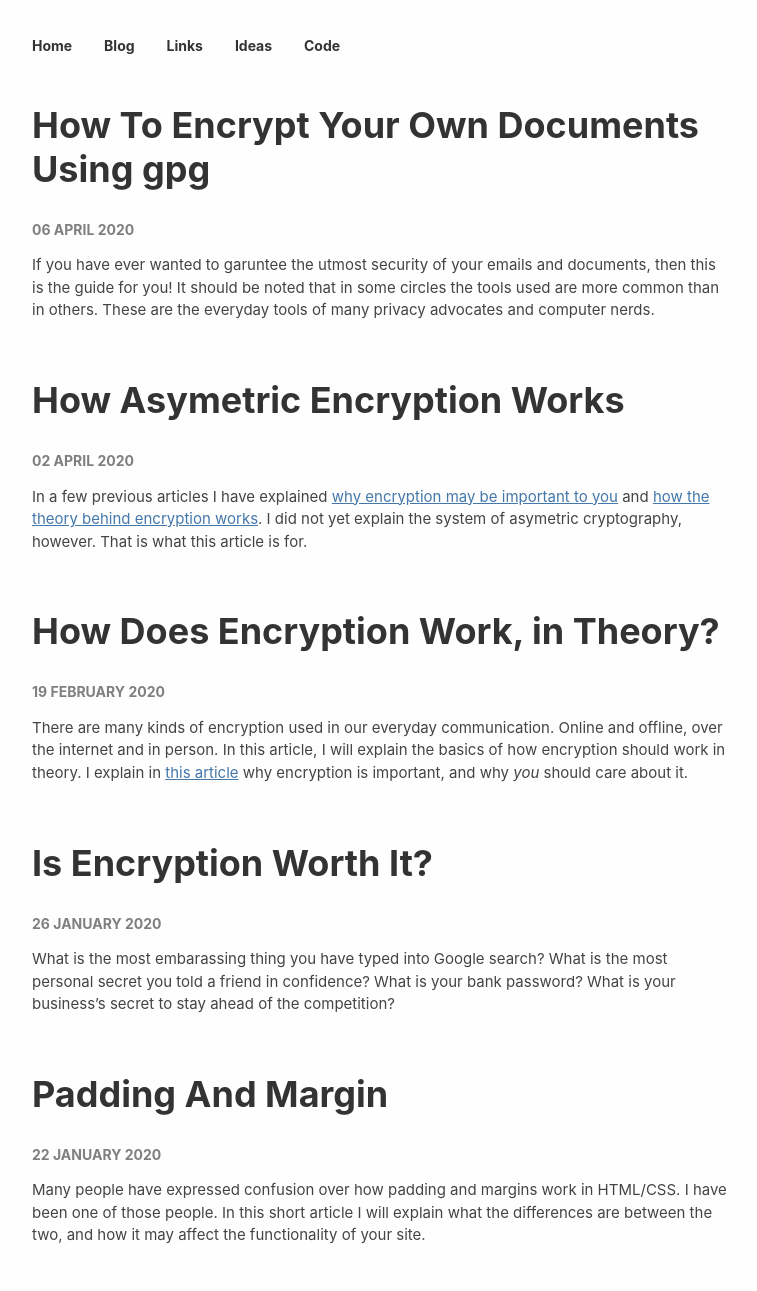
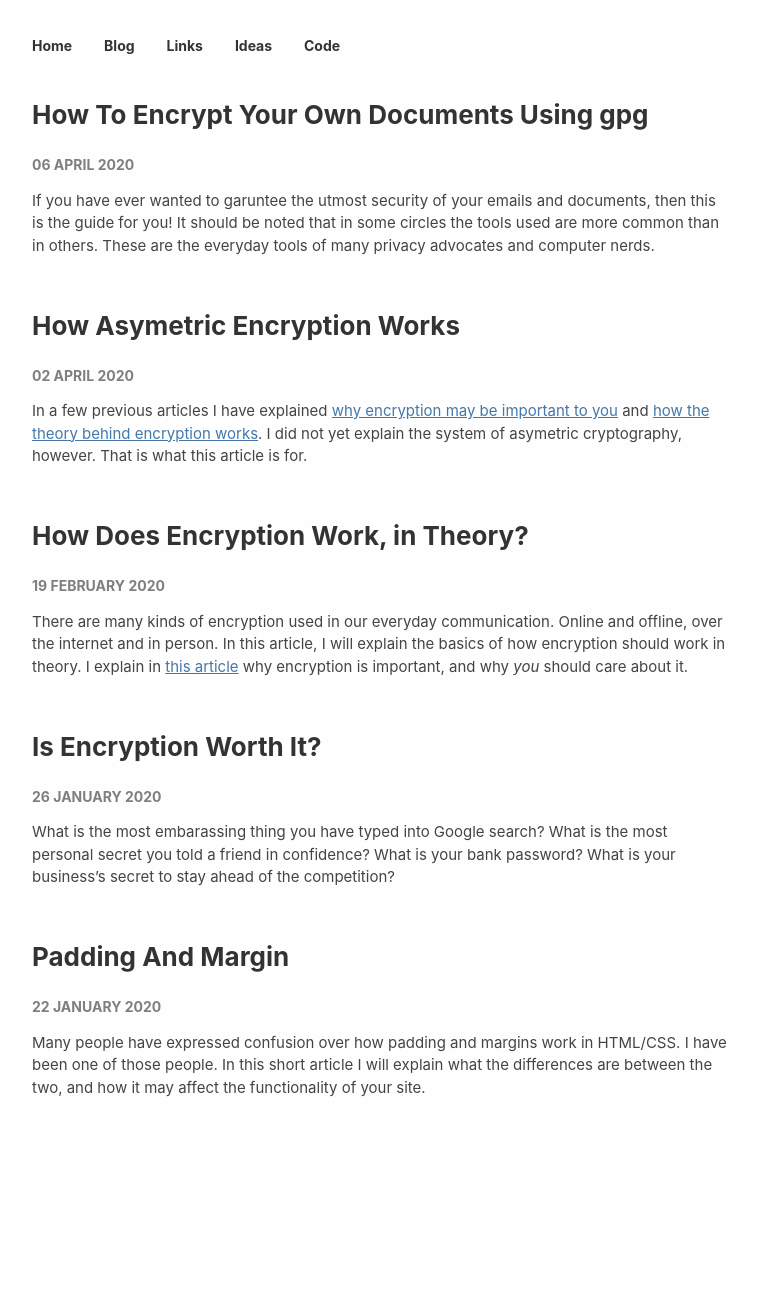
Before and after one commit to TTWNO/tait.tech, a Jekyll site: the page built from blog/index.html, in a window 1280 px wide. Shown: the whole page, without its empty margins (258-1015 px from the left). Built offline with Jekyll 4.4.1, drawn with Linux system fonts in a browser that asks for light colours; after the commit the page ends 1144 px from its top, so only the background shows below that.

Commit message:
Make smaller heading for article

```diff
--- a/blog/index.html
+++ b/blog/index.html
@@ -6,7 +6,7 @@ title: Blog
   {% for post in site.posts %}
     <tr>
       <td>
-        <h2 class="post-title"><a class="post-title-link" href="{{ post.url }}">{{ post.title }}</a></h2>
+        <h3 class="post-title"><a class="post-title-link" href="{{ post.url }}">{{ post.title }}</a></h2>
         <span class="post-date">{{ post.date | date: "%d %B %Y" }}</span>
         <div class="post-excerpt">{{ post.excerpt }}</div>
       </td>
```
